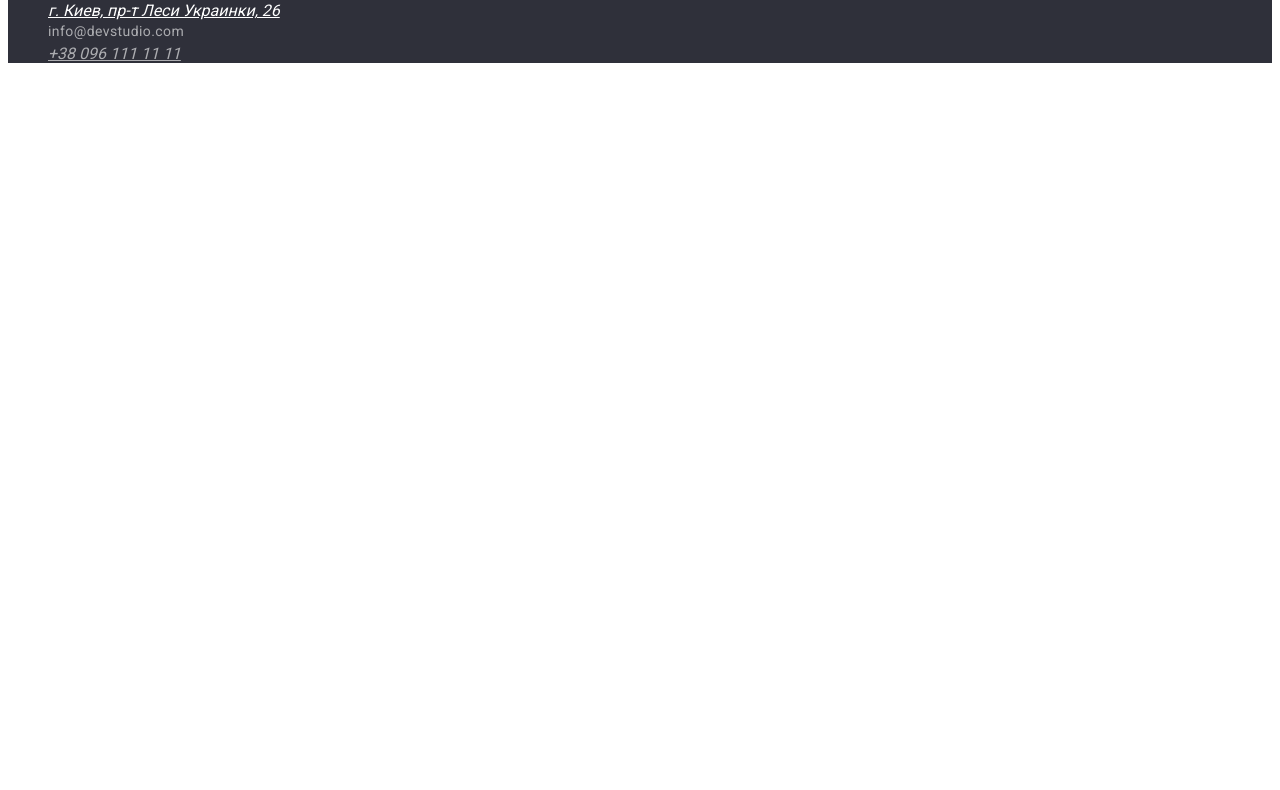
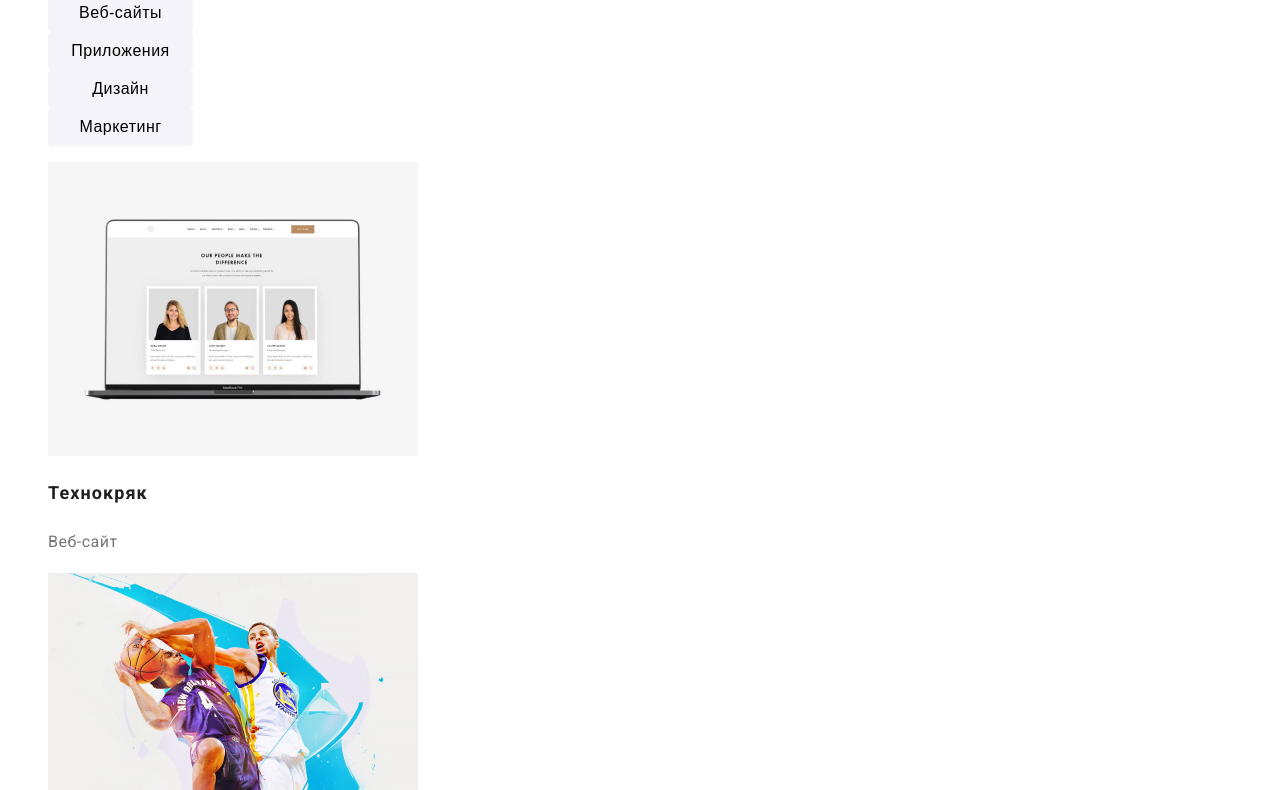
Before and after one commit to RaZZaRiO95/goit-markup-hw-02, a plain HTML site: page portfolio.html in a window 1280 px wide. Shown: the part 225-1015 px from the top of the page. Before the commit the page ends 800 px from the top, so only its background shows below. Drawn offline with Linux system fonts and the light colour scheme.

Commit message:
Знаю что можно намного меньше кода)
Мог бы и меньше кода напечатать, но что успел сделать то успел) девушка отвлекает вечно(

```diff
--- a/css/style.css
+++ b/css/style.css
@@ -20,6 +20,12 @@
     --footer-color: #FFF;
     --footer-map-color-text: #FFF;
     --footer-contact-text-color: rgba(255, 255, 255, 0.6);
+    /* portfolio */
+    --portf-btn-color: #F5F4FA;
+    --portf-btn-color-hover: #2196F3;
+    --portf-btn-text-color-hover: #FFF;
+    --portf-title-color: #212121;;
+    --portf-p-text-color: #757575;;
 }
 
 body{
@@ -220,3 +226,62 @@ a.menu-link {
 .address-item a:hover {
     color: var(--color-a-hover);
 }
+/* _________portfolio________________ */
+.menu-nav {
+}
+.menu-nav-list {
+}
+.menu-nav-li {
+    list-style: none;
+}
+.menu-buttons {
+    font-weight: 500;
+    font-size: 16px;
+    line-height: 1.62;
+    text-align: center;
+    letter-spacing: 0.03em;
+    width: 145px;
+    height: 38px;
+    background: var(--portf-btn-color);
+    border: 0;
+    border-radius: 4px;
+}
+.menu-buttons:hover{
+    background: var(--portf-btn-color-hover);
+    box-shadow: 0px 3px 1px rgba(0, 0, 0, 0.1), 0px 1px 2px rgba(0, 0, 0, 0.08), 0px 2px 2px rgba(0, 0, 0, 0.12);
+    border-radius: 4px;
+    font-weight: 500;
+    font-size: 16px;
+    line-height: 1.62;
+    text-align: center;
+    letter-spacing: 0.03em;
+    color: var(--portf-btn-text-color-hover);
+}
+
+.portfolio {
+}
+.about-us-title {
+}
+.portfolio-list {
+    list-style: none;
+}
+.portfolio-item {
+}
+.portfolio-item-img {
+    width: 370px;
+    height: 294px;
+}
+.portfolio-item-title {
+    font-weight: 700;
+    font-size: 18px;
+    line-height: 2;
+    letter-spacing: 0.06em;
+    color: var(--portf-title-color);
+}
+.portfolio-item-p {
+    font-weight: 400;
+    font-size: 16px;
+    line-height: 1.88;
+    letter-spacing: 0.03em;
+    color: var(--portf-p-text-color);
+}
--- a/portfolio.html
+++ b/portfolio.html
@@ -31,12 +31,82 @@
         <li><a class="header-contact-number" href="tel:+380961111111">+38 096 111 11 11</a></li>
       </ul>
     </header>
-    <main class="content"></main>
+    <main class="content">
+      <section class="menu-nav">
+        <ul class="menu-nav-list">
+          <li class="menu-nav-li">
+            <button class="menu-buttons curs-poinetr" type="button">Все</button>
+          </li>
+          <li class="menu-nav-li">
+            <button class="menu-buttons curs-poinetr" type="button">Веб-сайты</button>
+          </li>
+          <li class="menu-nav-li">
+            <button class="menu-buttons curs-poinetr" type="button">Приложения</button>
+          </li>
+          <li class="menu-nav-li">
+            <button class="menu-buttons curs-poinetr" type="button">Дизайн</button>
+          </li>
+          <li class="menu-nav-li">
+            <button class="menu-buttons curs-poinetr" type="button">Маркетинг</button>
+          </li>
+        </ul>
+      </section>
+      <section class="portfolio">
+        <h1 class="about-us-title">Портфолио</h1>
+        <ul class="portfolio-list">
+          <li class="portfolio-item">
+            <img class="portfolio-item-img" src="./images/simg.jpg" alt="" />
+            <h2 class="portfolio-item-title">Технокряк</h2>
+            <p class="portfolio-item-p">Веб-сайт</p>
+          </li>
+          <li class="portfolio-item">
+            <img class="portfolio-item-img" src="./images/simg1.jpg" alt="" />
+            <h2 class="portfolio-item-title">Постер New Orlean vs Golden Star</h2>
+            <p class="portfolio-item-p">Дизайн</p>
+          </li>
+          <li class="portfolio-item">
+            <img class="portfolio-item-img" src="./images/simg2.jpg" alt="" />
+            <h2 class="portfolio-item-title">Ресторан Seafood</h2>
+            <p class="portfolio-item-p">Приложение</p>
+          </li>
+          <li class="portfolio-item">
+            <img class="portfolio-item-img" src="./images/simg3.jpg" alt="" />
+            <h2 class="portfolio-item-title">Проект Prime</h2>
+            <p class="portfolio-item-p">Маркетинг</p>
+          </li>
+          <li class="portfolio-item">
+            <img class="portfolio-item-img" src="./images/simg4.jpg" alt="" />
+            <h2 class="portfolio-item-title">Проект Boxes</h2>
+            <p class="portfolio-item-p">Приложение</p>
+          </li>
+          <li class="portfolio-item">
+            <img class="portfolio-item-img" src="./images/simg5.jpg" alt="" />
+            <h2 class="portfolio-item-title">Inspiration has no Borders</h2>
+            <p class="portfolio-item-p">Веб-сайт</p>
+          </li>
+          <li class="portfolio-item">
+            <img class="portfolio-item-img" src="./images/simg6.jpg" alt="" />
+            <h2 class="portfolio-item-title">Издание Limited Edition</h2>
+            <p class="portfolio-item-p">Дизайн</p>
+          </li>
+          <li class="portfolio-item">
+            <img class="portfolio-item-img" src="./images/simg7.jpg" alt="" />
+            <h2 class="portfolio-item-title">Проект LAB</h2>
+            <p class="portfolio-item-p">Маркетинг</p>
+          </li>
+          <li class="portfolio-item">
+            <img class="portfolio-item-img" src="./images/simg8.jpg" alt="" />
+            <h2 class="portfolio-item-title">Growing Business</h2>
+            <p class="portfolio-item-p">Приложение</p>
+          </li>
+        </ul>
+      </section>
+    </main>
     <footer class="footer">
       <a class="logo" href="#">Web<span class="logo-footer-color">Studio</span></a>
       <address class="footer-address">
         <ul class="address-list">
-          <li class="addres-item">
+          <li class="address-item">
             <a
               class="address-map"
               href="https://goo.gl/maps/EPP5L4yRyJfGBZNx7"
@@ -48,7 +118,7 @@
           <li class="address-item">
             <a class="address-contact-mail" href="mailto:info@devstudio.com">info@devstudio.com</a>
           </li>
-          <li class="addres-item">
+          <li class="address-item">
             <a class="address-contact-number" href="tel:+380961111111">+38 096 111 11 11</a>
           </li>
         </ul>
```
Also changed, not shown: images/simg.jpg (added), images/simg1.jpg (added), images/simg2.jpg (added), images/simg3.jpg (added), images/simg4.jpg (added), images/simg5.jpg (added), images/simg6.jpg (added), images/simg7.jpg (added), images/simg8.jpg (added).
